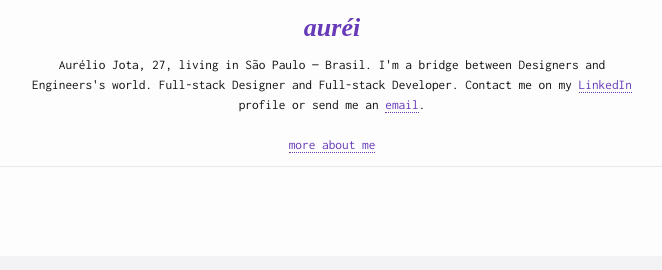
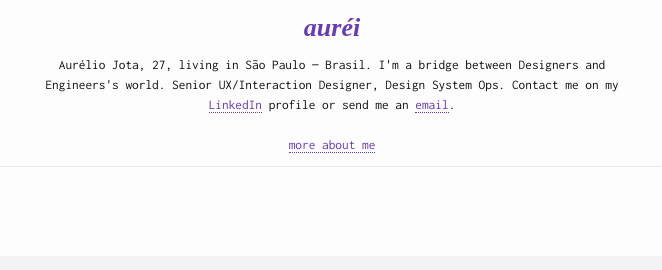
Before and after one commit to aureliojota/portfolio, a Jekyll site: the page built from index.md, in a window 1280 px wide. Shown: the top 270 px of the page, without its empty margins (308-970 px from the left). Built offline with Jekyll 4.4.1, drawn with Linux system fonts in a browser that asks for light colours; nearby versions of some CDN libraries; some web fonts are replaced.

Commit message:
Update _config.yml
Change personal information.

```diff
--- a/_config.yml
+++ b/_config.yml
@@ -16,7 +16,7 @@
 title: auréi
 email: contato@aureliojota.com
 description: > # this means to ignore newlines until "baseurl:"
-  Aurélio Jota, 27, living in São Paulo — Brasil. I'm a bridge between Designers and Engineers's world. Full-stack Designer and Full-stack Developer.
+  Aurélio Jota, 27, living in São Paulo — Brasil. I'm a bridge between Designers and Engineers's world. Senior UX/Interaction Designer, Design System Ops.
 baseurl: "" # the subpath of your site, e.g. /blog
 url: "" # the base hostname & protocol for your site, e.g. http://example.com
 twitter_username: jekyllrb
```
